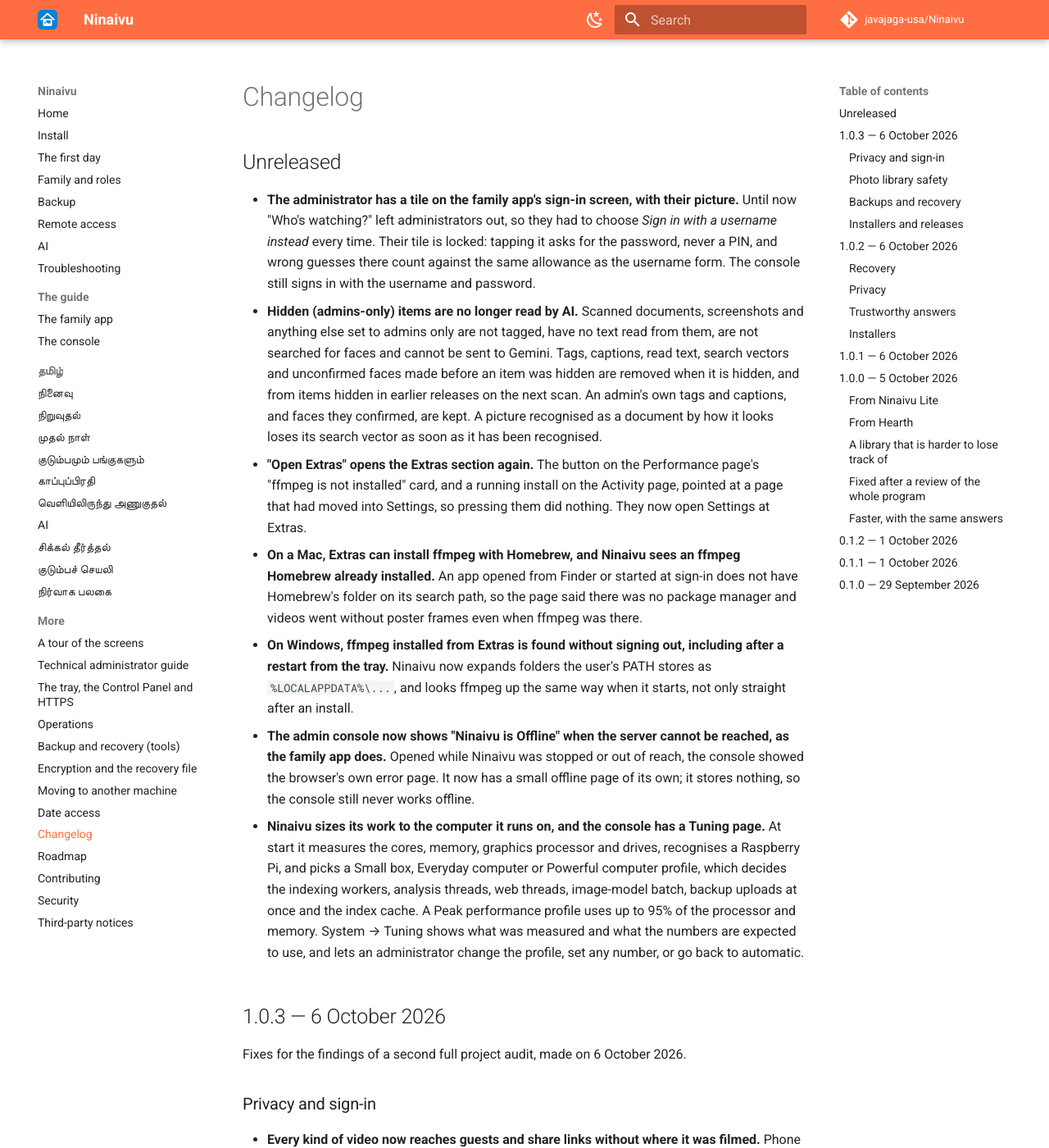
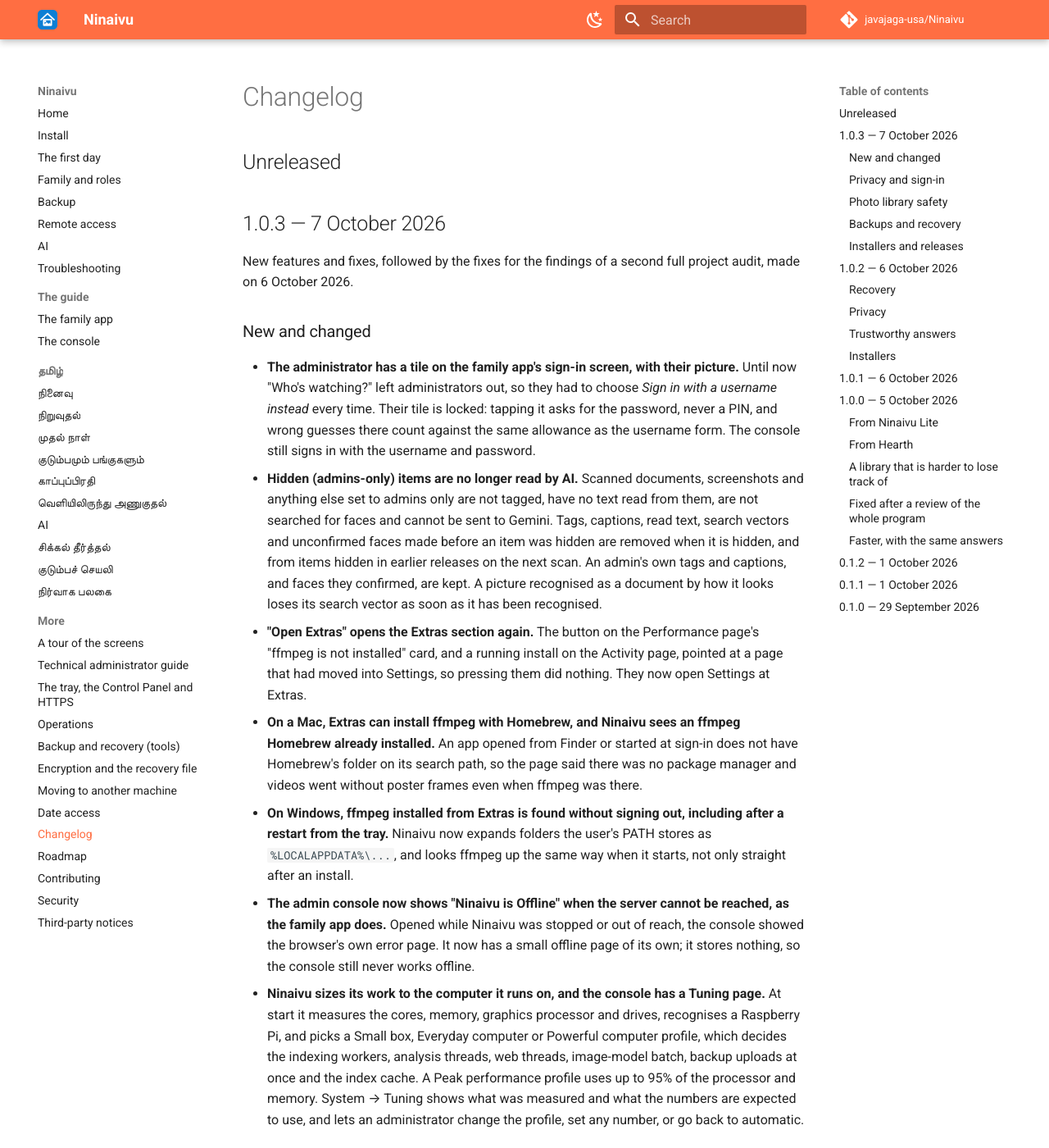
Before and after one commit to javajaga-usa/Ninaivu, an MkDocs documentation site: the page built from docs/CHANGELOG.md, in a window 1280 px wide and 1400 px high. Shown: the whole window at 82% size. Built offline with MkDocs 1.6.1 and Material for MkDocs 9.7.7, drawn with Linux system fonts in a browser that asks for light colours; comment, search, counter and statistics services are not loaded.

Commit message:
Changelog: fold the unreleased changes into 1.0.3
1.0.3 has not been published yet and main now also carries the admin tile,
AI skipping hidden items, Open Extras and ffmpeg finding, the console offline
page and the Tuning page. They go out with it, so their lines move into the
1.0.3 section the release notes are read from, dated 7 October.

Co-Authored-By: Claude Opus 5.5 (1M context) <noreply@anthropic.com>
Claude-Session: https://claude.ai/code/session_01KGrvRUk8buGRPYBTaPcogj

```diff
--- a/docs/CHANGELOG.md
+++ b/docs/CHANGELOG.md
@@ -1,6 +1,12 @@
 # Changelog
 
 ## Unreleased
+
+## 1.0.3 — 7 October 2026
+
+New features and fixes, followed by the fixes for the findings of a second full project audit, made on 6 October 2026.
+
+### New and changed
 
 - **The administrator has a tile on the family app's sign-in screen, with their picture.** Until now "Who's watching?" left administrators out, so they had to choose *Sign in with a username instead* every time. Their tile is locked: tapping it asks for the password, never a PIN, and wrong guesses there count against the same allowance as the username form. The console still signs in with the username and password.
 - **Hidden (admins-only) items are no longer read by AI.** Scanned documents, screenshots and anything else set to admins only are not tagged, have no text read from them, are not searched for faces and cannot be sent to Gemini. Tags, captions, read text, search vectors and unconfirmed faces made before an item was hidden are removed when it is hidden, and from items hidden in earlier releases on the next scan. An admin's own tags and captions, and faces they confirmed, are kept. A picture recognised as a document by how it looks loses its search vector as soon as it has been recognised.
@@ -8,12 +14,7 @@
 - **On a Mac, Extras can install ffmpeg with Homebrew, and Ninaivu sees an ffmpeg Homebrew already installed.** An app opened from Finder or started at sign-in does not have Homebrew's folder on its search path, so the page said there was no package manager and videos went without poster frames even when ffmpeg was there.
 - **On Windows, ffmpeg installed from Extras is found without signing out, including after a restart from the tray.** Ninaivu now expands folders the user's PATH stores as `%LOCALAPPDATA%\...`, and looks ffmpeg up the same way when it starts, not only straight after an install.
 - **The admin console now shows "Ninaivu is Offline" when the server cannot be reached, as the family app does.** Opened while Ninaivu was stopped or out of reach, the console showed the browser's own error page. It now has a small offline page of its own; it stores nothing, so the console still never works offline.
-
 - **Ninaivu sizes its work to the computer it runs on, and the console has a Tuning page.** At start it measures the cores, memory, graphics processor and drives, recognises a Raspberry Pi, and picks a Small box, Everyday computer or Powerful computer profile, which decides the indexing workers, analysis threads, web threads, image-model batch, backup uploads at once and the index cache. A Peak performance profile uses up to 95% of the processor and memory. System → Tuning shows what was measured and what the numbers are expected to use, and lets an administrator change the profile, set any number, or go back to automatic.
-
-## 1.0.3 — 6 October 2026
-
-Fixes for the findings of a second full project audit, made on 6 October 2026.
 
 ### Privacy and sign-in
 
```
